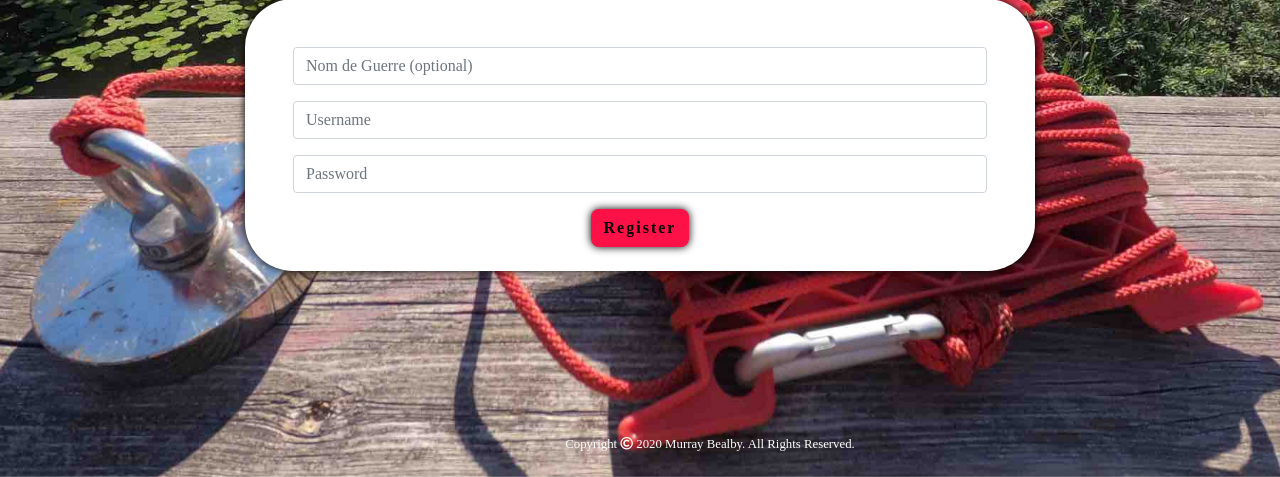
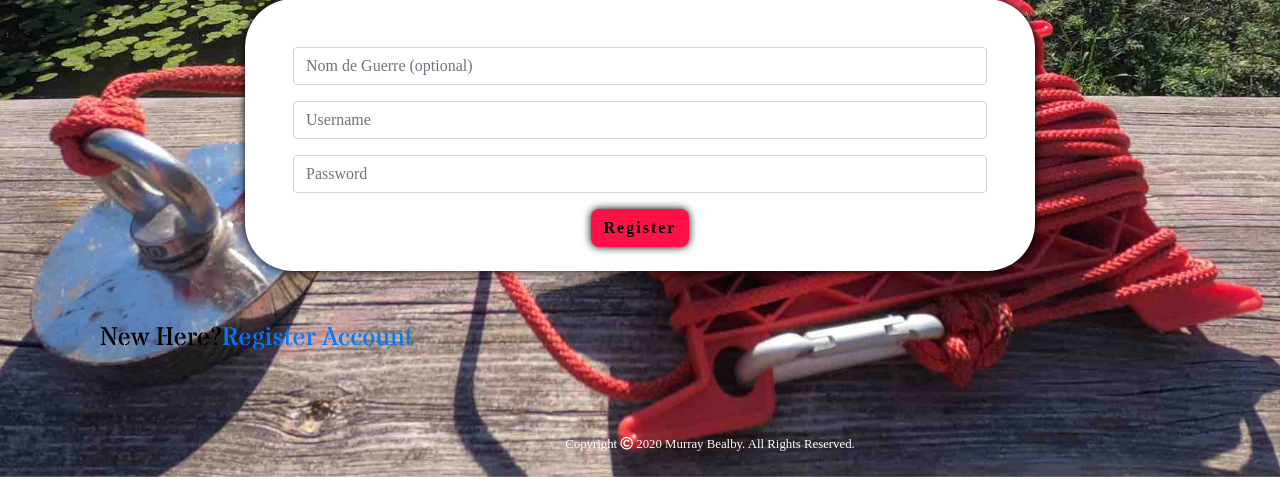
Before and after one commit to Bealby/magnet-catch-Flask-WIP, a Flask app: page /register in a window 1280 px wide; the page is wider, and only the part inside the window is pictured. Shown: the part 477-954 px from the top of that part. Run offline with Flask 2, Linux system fonts and the light colour scheme; some libraries are stand-ins or nearby versions.

Commit message:
Added login register links to pages

```diff
--- a/templates/login.html
+++ b/templates/login.html
@@ -33,6 +33,11 @@
             </div>
         </div>
     </div>
+    <div class="row">
+        <div class="col">
+            <p>Already Registered?<a href="{{ url_for('login') }}">Login</a></p>
+        </div>
+    </div>
 </div>
 
 {% endblock %}
--- a/templates/register.html
+++ b/templates/register.html
@@ -36,6 +36,11 @@
             </div>
         </div>
     </div>
+    <div class="row">
+        <div class="col">
+            <p>New Here?<a href="{{ url_for('register') }}">Register Account</a></p>
+        </div>
+    </div>
 </div>
 
 {% endblock %}
```
